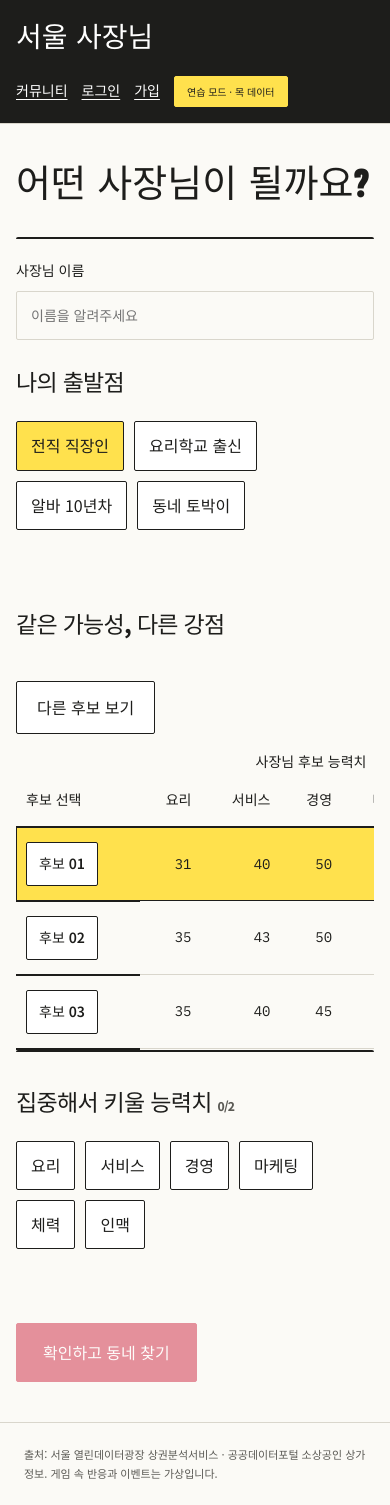
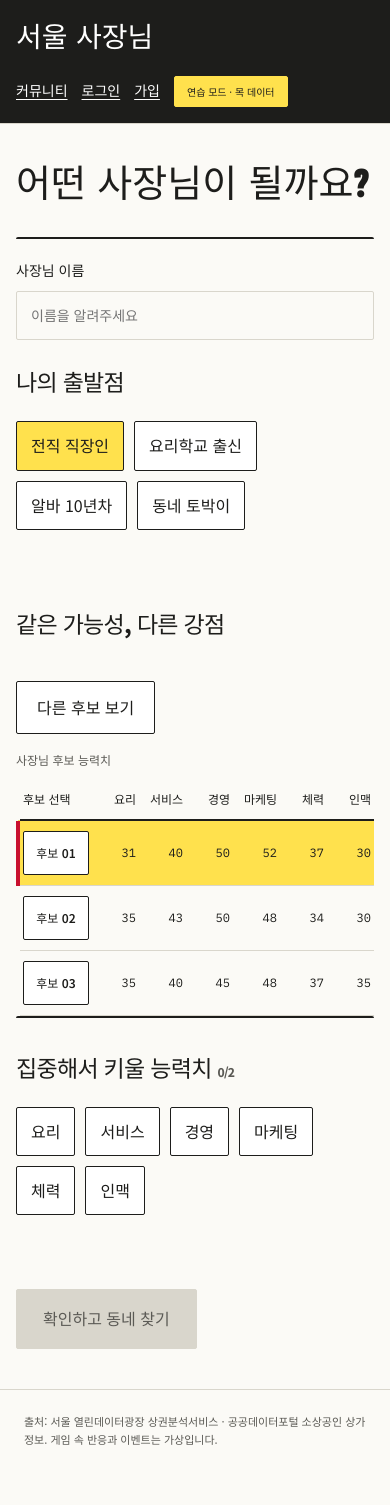
Before and after one commit to seah1006/seoul-startup-sim, a React (Vite) app in the folder frontend/: page /new in a window 390 px wide. After the commit the page ends 1471 px from the top, so only its background shows below. Built offline with nearby package versions, Linux system fonts and the light colour scheme.

Commit message:
fix: 운영 탭과 버튼 배치 및 모바일 후보 표 정렬 보정

```diff
--- a/frontend/src/components/GameMilestones.tsx
+++ b/frontend/src/components/GameMilestones.tsx
@@ -194,7 +194,7 @@ export function SellButton({ game, onGame }: { game: GameState; onGame: (g: Game
     }
   }
   return (
-    <section>
+    <section className="sell-action">
       <button disabled={game.currentTurn < 4} onClick={() => setConfirm(true)}>
         가게 매각하고 은퇴
       </button>
--- a/frontend/src/pages/GamePage.tsx
+++ b/frontend/src/pages/GamePage.tsx
@@ -62,9 +62,9 @@ export default function Game() {
             {game.shop.areaName} · {game.shop.serviceName} · 보유금 <NumericText value={money(game.cash)} />
           </p>
         </div>
-        <div className="choices">
-          <button onClick={() => setTab('play')}>운영</button>
-          <button onClick={() => setTab('history')}>기록</button>
+        <div className="game-tabs" aria-label="게임 화면">
+          <button aria-pressed={tab === 'play'} onClick={() => setTab('play')}>운영</button>
+          <button aria-pressed={tab === 'history'} onClick={() => setTab('history')}>기록</button>
         </div>
       </div>
       {error && (
@@ -94,6 +94,7 @@ export default function Game() {
         <section className="card">
           <h2>이번 분기는 어떻게 운영할까요?</h2>
           <form
+            id="operation-decision"
             className="operation-form"
             onSubmit={(e) => {
               e.preventDefault();
@@ -170,11 +171,13 @@ export default function Game() {
                 </select>
               </label>
             </div>
-            <button className="primary" disabled={busy}>
+          </form>
+          <div className="operation-actions">
+            <button type="submit" form="operation-decision" className="primary" disabled={busy}>
               {busy ? '분기를 결산하는 중…' : '결정 저장하고 다음 분기'}
             </button>
-          </form>
           <SellButton game={game} onGame={setGame} />
+          </div>
         </section>
       )}
     </>
--- a/frontend/src/pages/Home.tsx
+++ b/frontend/src/pages/Home.tsx
@@ -23,12 +23,7 @@ export default function Home() {
 
         <PopularBoardPosts />
       </section>
-      <p>
-        <small>
-          출처: 서울 열린데이터광장 상권분석서비스 · 공공데이터포털 소상공인 상가정보. 목 모드에서는
-          연습 데이터를 사용합니다.
-        </small>
-      </p>
+
     </>
   );
 }
--- a/frontend/src/style.css
+++ b/frontend/src/style.css
@@ -1057,3 +1057,34 @@ footer {
 .receipt-lines > .group-start { border-top: 1px dashed var(--rule); margin-top: 14px; padding-top: 18px; }
 .receipt-lines > .profit-line { border-top: 1px dashed var(--rule); border-bottom: 0; margin-top: 14px; padding-top: 18px; font-size: 27px; }
 @media(max-width:700px) { .result.receipt { padding: 30px 18px 24px; } .receipt-heading { padding-inline: 28px; } .receipt-heading h2 { font-size: 25px; } .receipt .stamp { right: 8px; width: 48px; height: 48px; } .receipt-lines > .profit-line { font-size: 23px; } }
+
+.game-tabs { display: flex; gap: 20px; }
+.game-tabs button { border: 0; border-bottom: 2px solid transparent; padding: 8px 4px; background: transparent; }
+.game-tabs button[aria-pressed='true'] { border-bottom-color: var(--ink); font-weight: 800; }
+.operation-form label { grid-template-columns: minmax(0, 1fr) minmax(0, 320px); }
+.operation-form input, .operation-form select { max-width: 320px; }
+.operation-form input[type='number'] { text-align: right; }
+.operation-actions { display: flex; align-items: flex-start; gap: 12px; margin-top: 20px; }
+.operation-actions .primary { margin: 0; }
+.operation-actions .sell-action > button { padding: 15px 26px; }
+.sell-action p { margin-top: 8px; }
+.primary:disabled, .primary:disabled:hover { opacity: 1; background: var(--rule); border-color: var(--rule); color: var(--ink-2); }
+.hero { border-bottom: 0; margin-bottom: 0; }
+.candidate-table caption { text-align: left; color: var(--ink-2); margin-bottom: 8px; }
+.candidate-table th:not(:first-child), .candidate-table td:not(:first-child) { text-align: right; }
+.candidate-table tbody th, .candidate-table tbody td { border-bottom: 1px solid var(--rule); }
+.candidate-table tr > :first-child { border-left: 4px solid transparent; }
+.candidate-table .selected { outline: 0; }
+.candidate-table .selected > :first-child { border-left-color: var(--sign); }
+@media(max-width:700px) {
+ .operation-form label { grid-template-columns: minmax(0,1fr); }
+ .operation-form input, .operation-form select { width: 100%; }
+ .operation-actions { flex-direction: column; gap: 12px; }
+ .operation-actions > button, .operation-actions > .sell-action { width: 100%; }
+ .operation-actions .sell-action > button { width: 100%; }
+ .candidate-table { min-width: 0; table-layout: fixed; font-size: 12px; }
+ .candidate-table th, .candidate-table td { padding: 10px 3px; }
+ .candidate-table tr > :first-child { width: 74px; padding-left: 3px; }
+ .candidate-table button { padding: 6px 4px; width: 100%; font-size: 12px; }
+ .candidate-table tr > :last-child { display: none; }
+}
```
